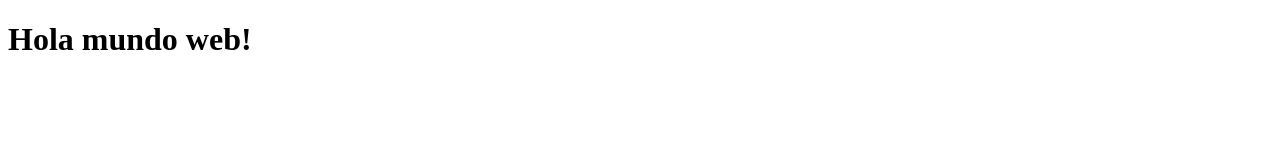
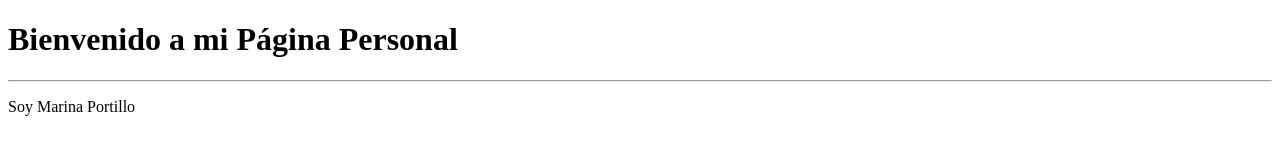
Before and after one commit to Marina-Portillo/Marina-Portillo.github.io, a plain HTML site: page index.html in a window 1280 px wide. Drawn offline with Linux system fonts and the light colour scheme.

Commit message:
editamos pagina personal

```diff
--- a/index.html
+++ b/index.html
@@ -4,9 +4,11 @@
     <meta charset="UTF-8">
     <meta http-equiv="X-UA-Compatible" content="IE=edge">
     <meta name="viewport" content="width=device-width, initial-scale=1.0">
-    <title>Document</title>
+    <title>Pagina Personal</title>
 </head>
 <body>
-    <h1>Hola mundo web!</h1>
+    <h1>Bienvenido a mi Página Personal</h1>
+    <hr>
+    <p>Soy Marina Portillo</p>
 </body>
 </html>
--- a/js/app.js
+++ b/js/app.js
@@ -1 +1,3 @@
-console.log('hola mundo');
+const saludo = () => {
+    alert('hola');
+}
```
